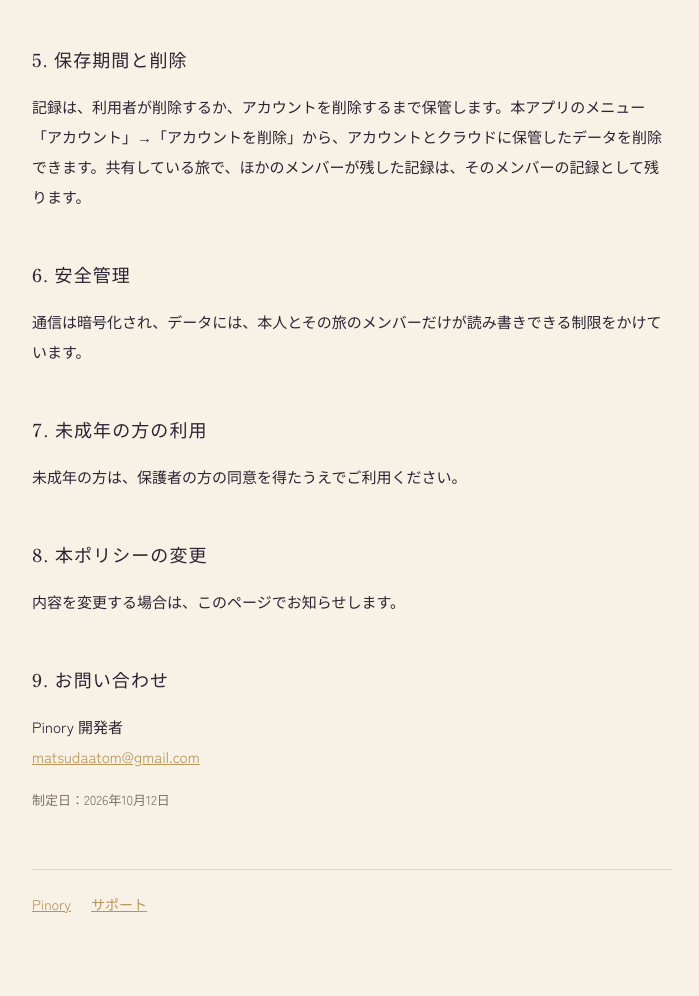
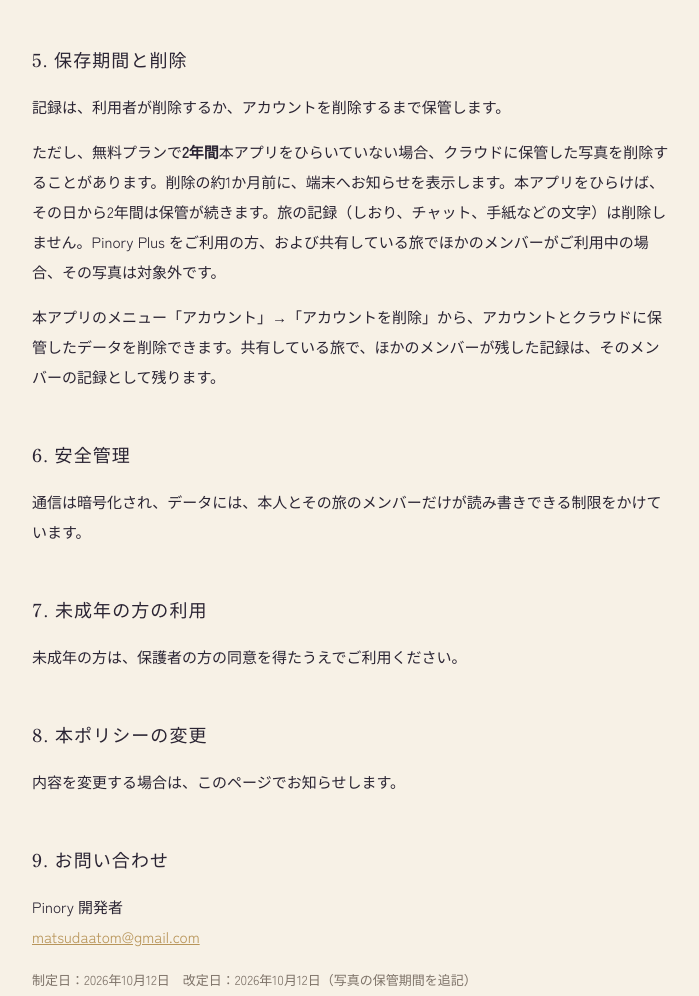
Before and after one commit to tomtomtom1007/pinory, a plain HTML site: page privacy/index.html in a window 1280 px wide. Shown: the part 1569-2565 px from the top of the page, without its empty margins (288-987 px from the left). Drawn offline with nearby package versions, Linux system fonts and the light colour scheme.

Commit message:
写真の保管期間（無料プランで2年ひらかない場合）を追記
Co-Authored-By: Claude Opus 5.5 <noreply@anthropic.com>

```diff
--- a/privacy/index.html
+++ b/privacy/index.html
@@ -38,7 +38,9 @@
 </ul>
 
 <h2>5. 保存期間と削除</h2>
-<p>記録は、利用者が削除するか、アカウントを削除するまで保管します。本アプリのメニュー「アカウント」→「アカウントを削除」から、アカウントとクラウドに保管したデータを削除できます。共有している旅で、ほかのメンバーが残した記録は、そのメンバーの記録として残ります。</p>
+<p>記録は、利用者が削除するか、アカウントを削除するまで保管します。</p>
+<p>ただし、無料プランで<strong>2年間</strong>本アプリをひらいていない場合、クラウドに保管した写真を削除することがあります。削除の約1か月前に、端末へお知らせを表示します。本アプリをひらけば、その日から2年間は保管が続きます。旅の記録（しおり、チャット、手紙などの文字）は削除しません。Pinory Plus をご利用の方、および共有している旅でほかのメンバーがご利用中の場合、その写真は対象外です。</p>
+<p>本アプリのメニュー「アカウント」→「アカウントを削除」から、アカウントとクラウドに保管したデータを削除できます。共有している旅で、ほかのメンバーが残した記録は、そのメンバーの記録として残ります。</p>
 
 <h2>6. 安全管理</h2>
 <p>通信は暗号化され、データには、本人とその旅のメンバーだけが読み書きできる制限をかけています。</p>
@@ -51,7 +53,7 @@
 
 <h2>9. お問い合わせ</h2>
 <p>Pinory 開発者<br><a href="mailto:matsudaatom@gmail.com">matsudaatom@gmail.com</a></p>
-<p class="small">制定日：2026年10月12日</p>
+<p class="small">制定日：2026年10月12日　改定日：2026年10月12日（写真の保管期間を追記）</p>
 
 <nav><a href="../">Pinory</a><a href="../support/">サポート</a></nav>
 </main></body></html>
```
Also changed, not shown: support/index.html (+1 -0 lines).
